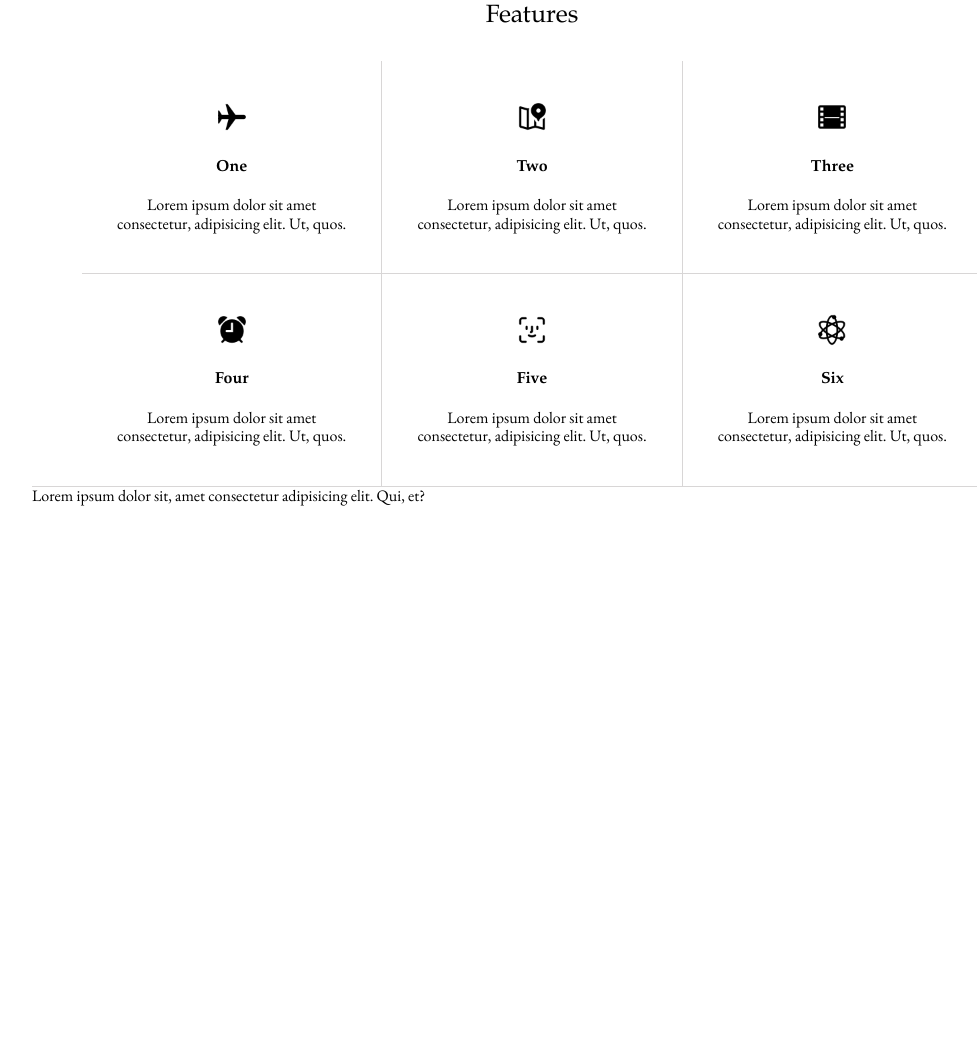
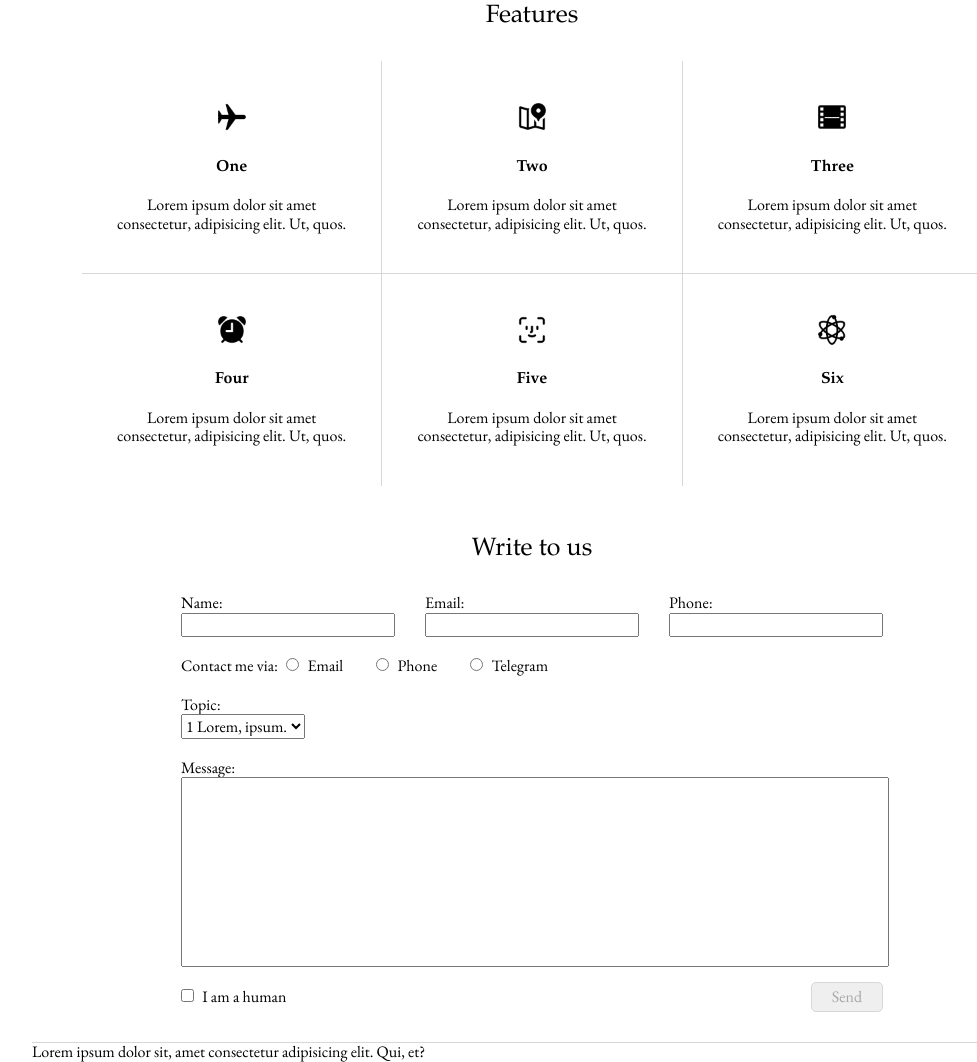
Before and after one commit to RFozzy688/Travel_site, a plain HTML site: page index.html in a window 1280 px wide. Shown: the part 1164-2226 px from the top of the page, without its empty margins (108-1085 px from the left). Before the commit the page ends 1670 px from the top, so only its background shows below. Drawn offline with Linux system fonts and the light colour scheme; files whose address does not match are found by name.

Commit message:
секция Write to us

```diff
--- a/css/style.css
+++ b/css/style.css
@@ -211,6 +211,58 @@ main{
   padding: 0 30px;
 }
 
+/* ------------------------------- Write to us ------------------------------- */
+
+.write-to-us{
+  display: flex;
+  flex-direction: column;
+  align-items: center;
+  margin-top: 50px;
+}
+.input-block{
+  display: flex;
+  margin-top: 30px;
+  margin-bottom: 20px;
+}
+.block:not(:last-child){
+  margin-right: 30px;
+}
+.via{
+  margin-right: 5px;
+}
+.label-radio{
+  margin-right: 30px;
+  margin-left: 5px;
+}
+.contact-me{
+  margin-bottom: 20px;
+}
+.topic{
+  margin-bottom: 20px;
+}
+.message{
+  margin-bottom: 10px;
+}
+.message-textarea{
+  width: 100%;
+  resize: none;
+}
+.send{
+  display: flex;
+  justify-content: space-between;
+  align-items: center;
+  margin-bottom: 30px;
+}
+.btn-send{
+  padding: 5px 20px;
+  color: #a8a7a7;
+  border-radius: 5px;
+  border: 1px solid #d8d6d6;
+}
+.i-am{
+  margin-left: 5px;
+}
+
 /* ====================================================================== */
 /* =============================== FOOTER =============================== */
 /* ====================================================================== */
--- a/index.html
+++ b/index.html
@@ -147,7 +147,57 @@
           </div>
         </div>
       </div>
-      <div></div>
+      <div class="write-to-us">
+        <div class="sub-title">Write to us</div>
+        <form action="/search" method="get">
+          <div class="input-block">
+            <div class="block">
+              <label for="name">Name:</label><br>
+              <input type="text" name="name" id="name">
+            </div>
+            <div class="block">
+              <label for="email">Email:</label><br>
+              <input type="email" name="email" id="email">
+            </div>
+            <div class="block">
+              <label for="phone">Phone:</label><br>
+              <input type="number" name="phone" id="phone">
+            </div>
+          </div>
+          <div class="contact-me">
+            <span class="via">Contact me via:</span>
+            <input type="radio" name="contact" id="email_r">
+            <label class="label-radio" for="email_r">Email</label>
+            <input type="radio" name="contact" id="phone_r">
+            <label class="label-radio" for="phone_r">Phone</label>
+            <input type="radio" name="contact" id="telegram_r">
+            <label class="label-radio" for="telegram_r">Telegram</label>
+          </div>
+          <div class="topic">
+            <label for="">Topic:</label><br>
+            <select name="topic-s" id="topic_s">
+              <option value="">1 Lorem, ipsum.</option>
+              <option value="">2 Lorem, ipsum.</option>
+              <option value="">3 Lorem, ipsum.</option>
+              <option value="">4 Lorem, ipsum.</option>
+              <option value="">5 Lorem, ipsum.</option>
+            </select>
+          </div>
+          <div class="message">
+            <label for="">Message:</label><br>
+            <textarea class="message-textarea" name="message-a" id="message_a" cols="60" rows="10"></textarea>
+          </div>
+          <div class="send">
+            <div>
+              <input type="checkbox" name="checking" id="checking">
+              <label class="i-am" for="">I am a human</label>
+            </div>
+            <div>
+              <input class="btn-send" type="submit" value="Send">
+            </div>
+          </div>
+        </form>
+      </div>
     </main>
     <footer>
       <div class="line"></div>
```
